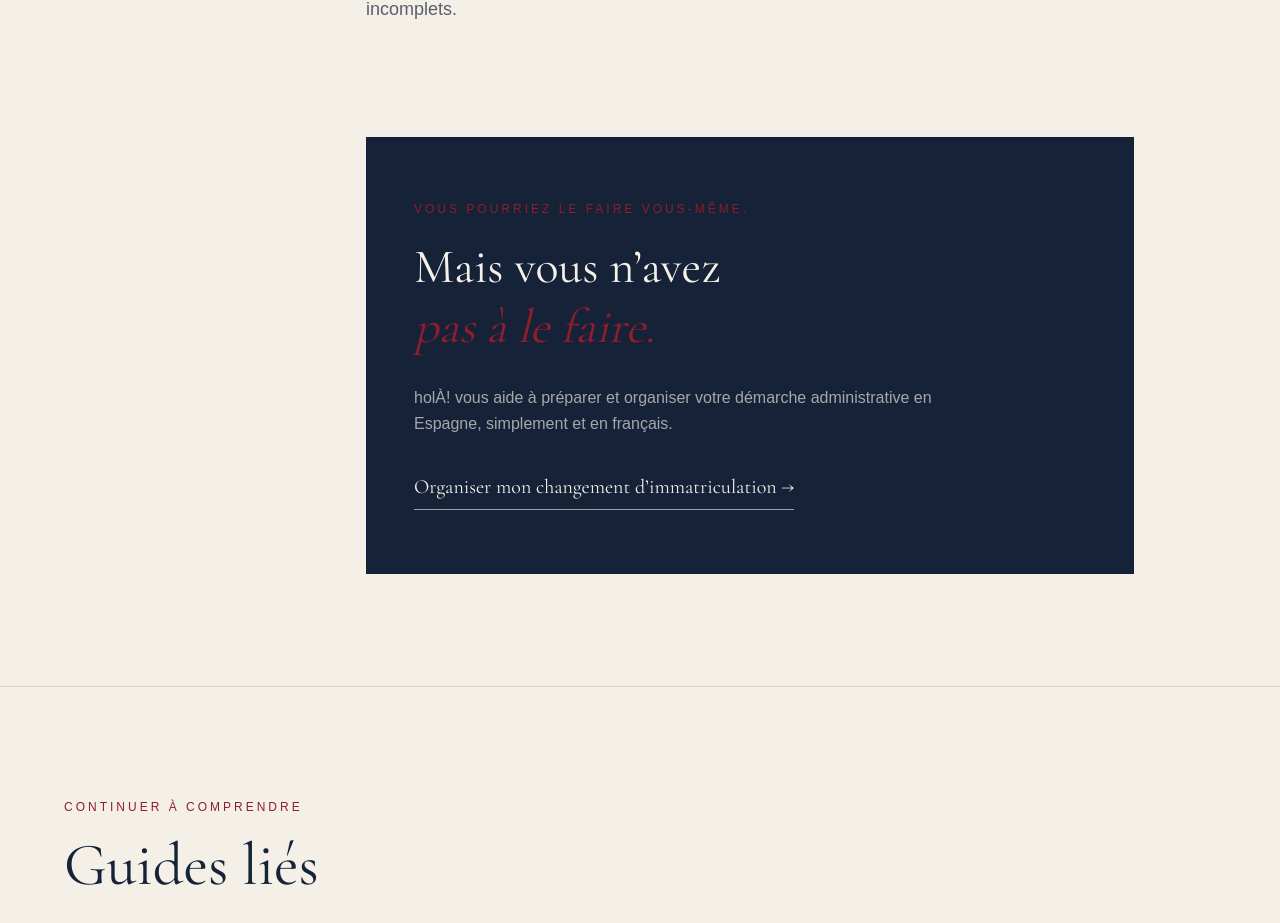
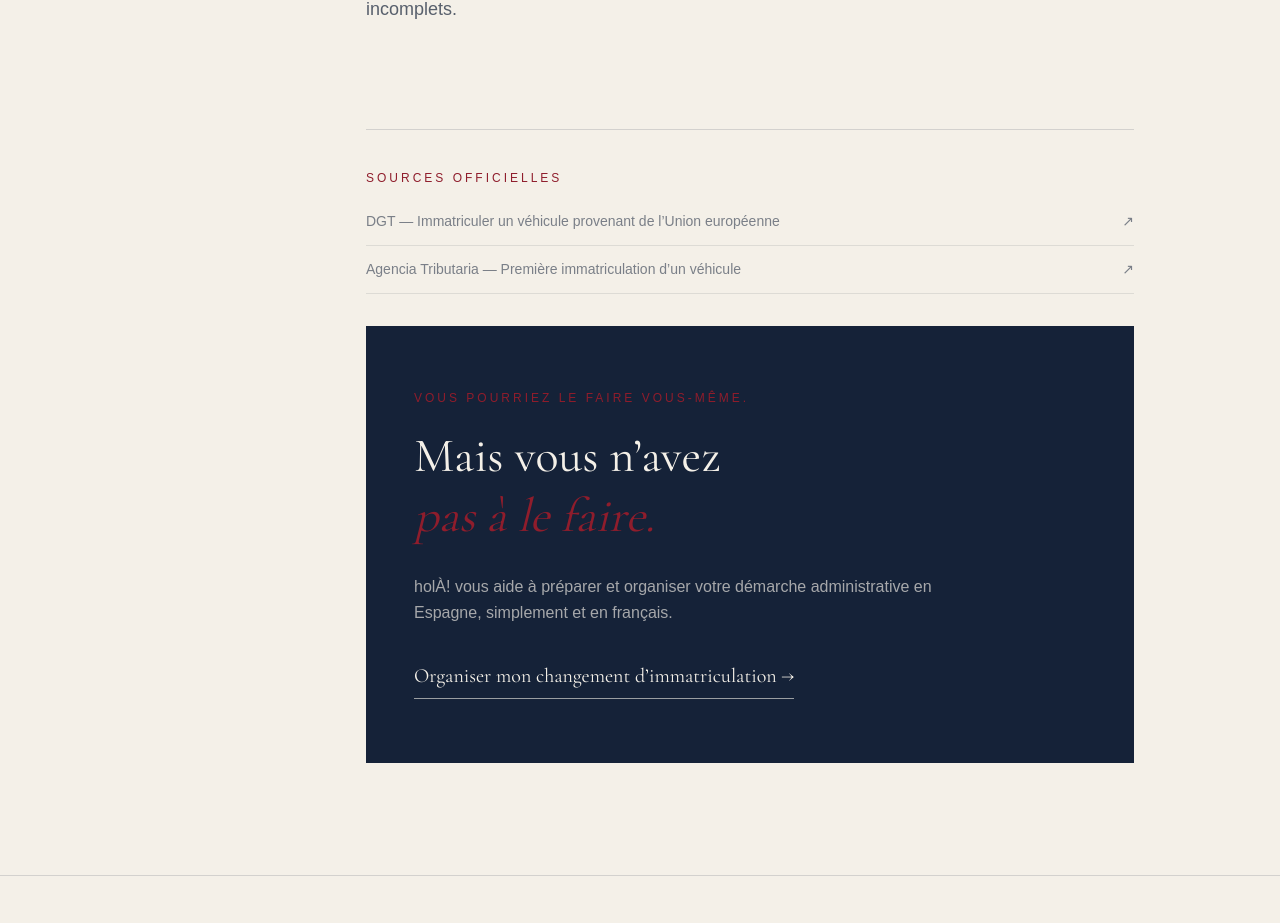
Before and after one commit to elehcf/hola, a Next.js app: page /guides/demenager-espagne-avec-voiture in a window 1280 px wide. Shown: the part 2399-3322 px from the top of the page. Built offline with nearby package versions, Linux system fonts and the light colour scheme.

Commit message:
Add official sources to SEO guides

```diff
--- a/app/guides/[slug]/page.tsx
+++ b/app/guides/[slug]/page.tsx
@@ -187,6 +187,35 @@ export default async function GuidePage({ params }: Props) {
                 </div>
               </section>
             ))}
+            {/* OFFICIAL SOURCES */}
+            {guide.sources && guide.sources.length > 0 && (
+              <section className="mt-6 border-t border-navy/15 pt-10">
+                <p className="text-xs uppercase tracking-[0.25em] text-blood">
+                  Sources officielles
+                </p>
+
+                <div className="mt-6 space-y-3">
+                  {guide.sources.map((source) => (
+                    <a
+                      key={source.href}
+                      href={source.href}
+                      target="_blank"
+                      rel="noopener noreferrer"
+                      className="group flex items-start justify-between gap-6 border-b border-navy/10 pb-3 text-sm leading-relaxed text-navy/55 transition-colors hover:text-blood"
+                    >
+                      <span>{source.label}</span>
+                      <span
+                        className="shrink-0 transition-transform group-hover:-translate-y-0.5 group-hover:translate-x-0.5"
+                        aria-hidden="true"
+                      >
+                        ↗
+                      </span>
+                    </a>
+                  ))}
+                </div>
+              </section>
+            )}
+
 
             {/* SERVICE CTA */}
             <section className="mt-8 bg-navy px-8 py-12 text-ivory md:px-12 md:py-16">
--- a/app/guides/guides-data.ts
+++ b/app/guides/guides-data.ts
@@ -16,6 +16,7 @@ export type Guide = {
   related: string[];
   serviceHref: string;
   serviceLabel: string;
+    sources?: { label: string; href: string }[];
 };
 
 export const guides: Guide[] = [
@@ -762,9 +763,54 @@ export const guides: Guide[] = [
     serviceLabel: "Identifier mes démarches",
   },
 ];
+const sourcesByCategory: Record<
+  Guide["category"],
+  { label: string; href: string }[]
+> = {
+  NIE: [
+    {
+      label: "Ministerio del Interior — Número de Identidad de Extranjero (NIE)",
+      href: "https://www.interior.gob.es/opencms/es/servicios-al-ciudadano/tramites-y-gestiones/extranjeria/ciudadanos-de-la-union-europea/numero-de-Identidad-de-extranjero-nie/",
+    },
+    {
+      label: "Consulat général d’Espagne à Paris — NIE",
+      href: "https://www.exteriores.gob.es/Consulados/paris/fr/ServiciosConsulares/Paginas/Consular/NIE.aspx",
+    },
+  ],
 
+  Voiture: [
+    {
+      label: "DGT — Immatriculer un véhicule provenant de l’Union européenne",
+      href: "https://www.dgt.es/nuestros-servicios/tu-vehiculo/quieres-traer-o-llevarte-un-vehiculo-del-extranjero/matricular-un-vehiculo-proveniente-de-la-ue/",
+    },
+    {
+      label: "Agencia Tributaria — Première immatriculation d’un véhicule",
+      href: "https://sede.agenciatributaria.gob.es/Sede/vehiculos-embarcaciones/primera-matriculacion-medios-transporte.html",
+    },
+  ],
+
+  Installation: [
+    {
+      label: "Administración General del Estado — Résidence en Espagne",
+      href: "https://administracion.gob.es/pag_Home/Tu-espacio-europeo/derechos-obligaciones/ciudadanos/residencia/obtencion-residencia/info-general.html",
+    },
+    {
+      label: "Administración General del Estado — Certificat d’enregistrement de citoyen de l’Union",
+      href: "https://administracion.gob.es/pagFront/buscadoractuaciones/detalleActuacion.htm?codSia=994234&retorno=true",
+    },
+  ],
+};
 export function getGuide(slug: string) {
-  return guides.find((guide) => guide.slug === slug);
+  const guide = guides.find((guide) => guide.slug === slug);
+
+  if (!guide) {
+    return undefined;
+  }
+
+  return {
+    ...guide,
+    sources: guide.sources ?? sourcesByCategory[guide.category],
+  };
 }
 
 export function getRelatedGuides(slugs: string[]) {
```
